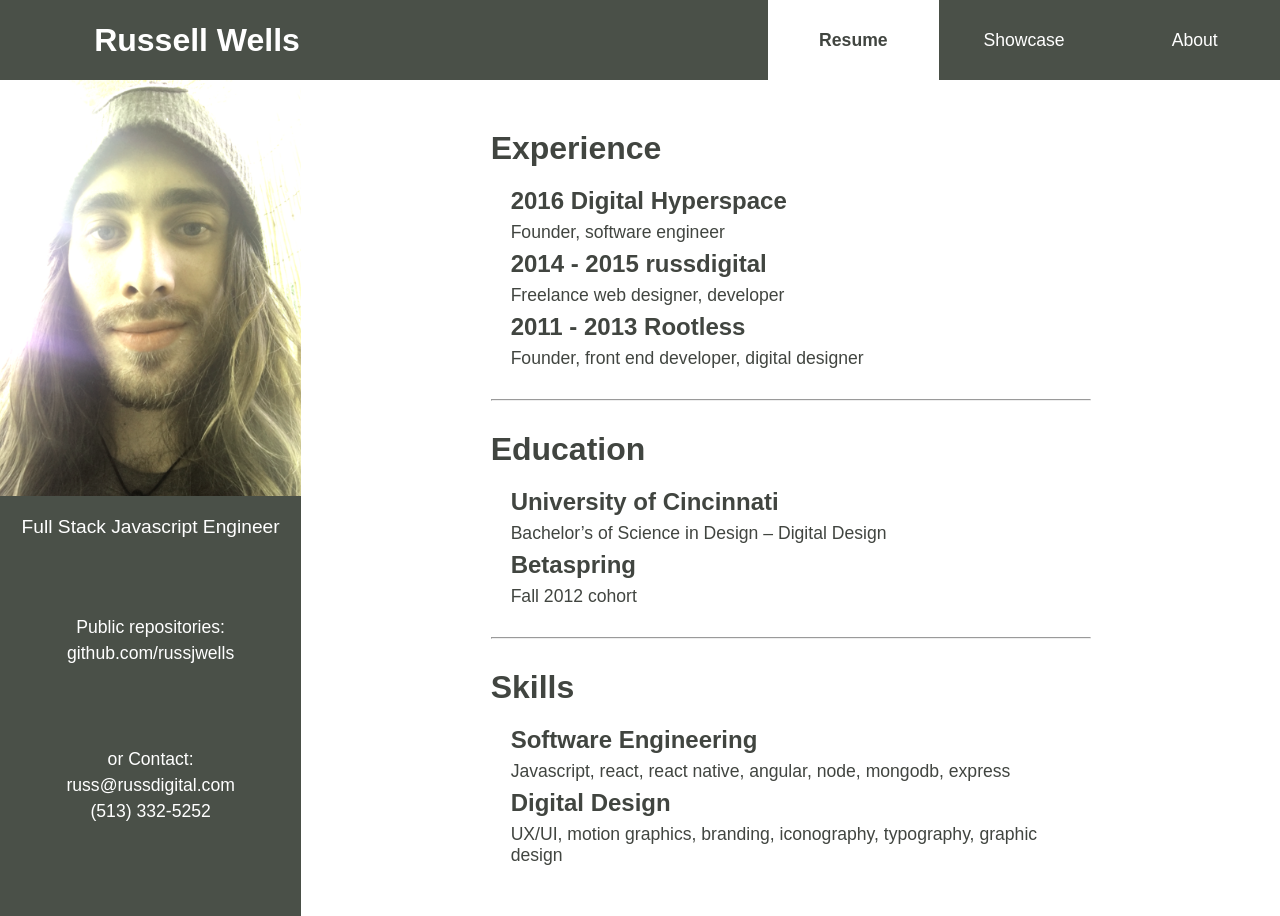
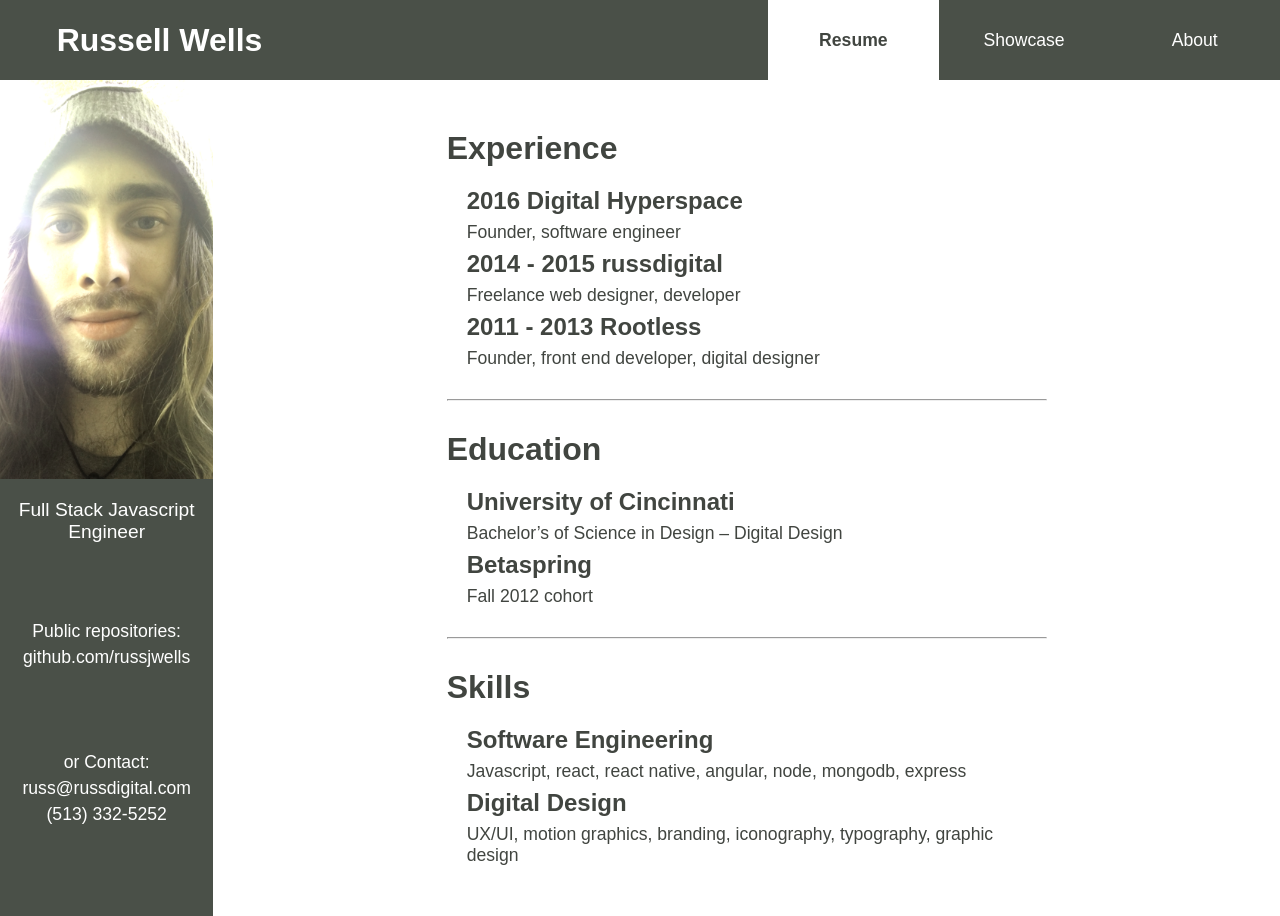
Before and after one commit to russjwells/russellwellsonline, a React (Create React App) app: page / in a window 1280 px wide. Built offline with nearby package versions, Linux system fonts and the light colour scheme.

Commit message:
sidebar size and img styles

```diff
--- a/src/App.css
+++ b/src/App.css
@@ -51,12 +51,8 @@ hr{
   display: flex;
   flex-direction: column;
 }
-.App-logo {
-  animation: App-logo-spin infinite 20s linear;
-  height: 20px;
-}
 .Title {
-  width: 394px;
+  width: 319px;
   height: 80px;
   line-height: 80px;
   text-align: center;
@@ -126,7 +122,7 @@ img {
 }
 .Sidebar {
   background-color: #4A5048;
-  width: 394px;
+  width: 20%;
   height: 100%;
   flex: 1 1 1;
   color: white;
@@ -228,7 +224,7 @@ img {
   margin: auto;
 }
 .ProjectImage img {
-  border-style:double;
+  border-style: double;
   margin: auto;
 }
 .ProjectInfo{
@@ -247,7 +243,3 @@ img {
   margin: 60px auto;
   width: 500px;
 }
-@keyframes App-logo-spin {
-  from { transform: rotate(0deg); }
-  to { transform: rotate(360deg); }
-}
```
